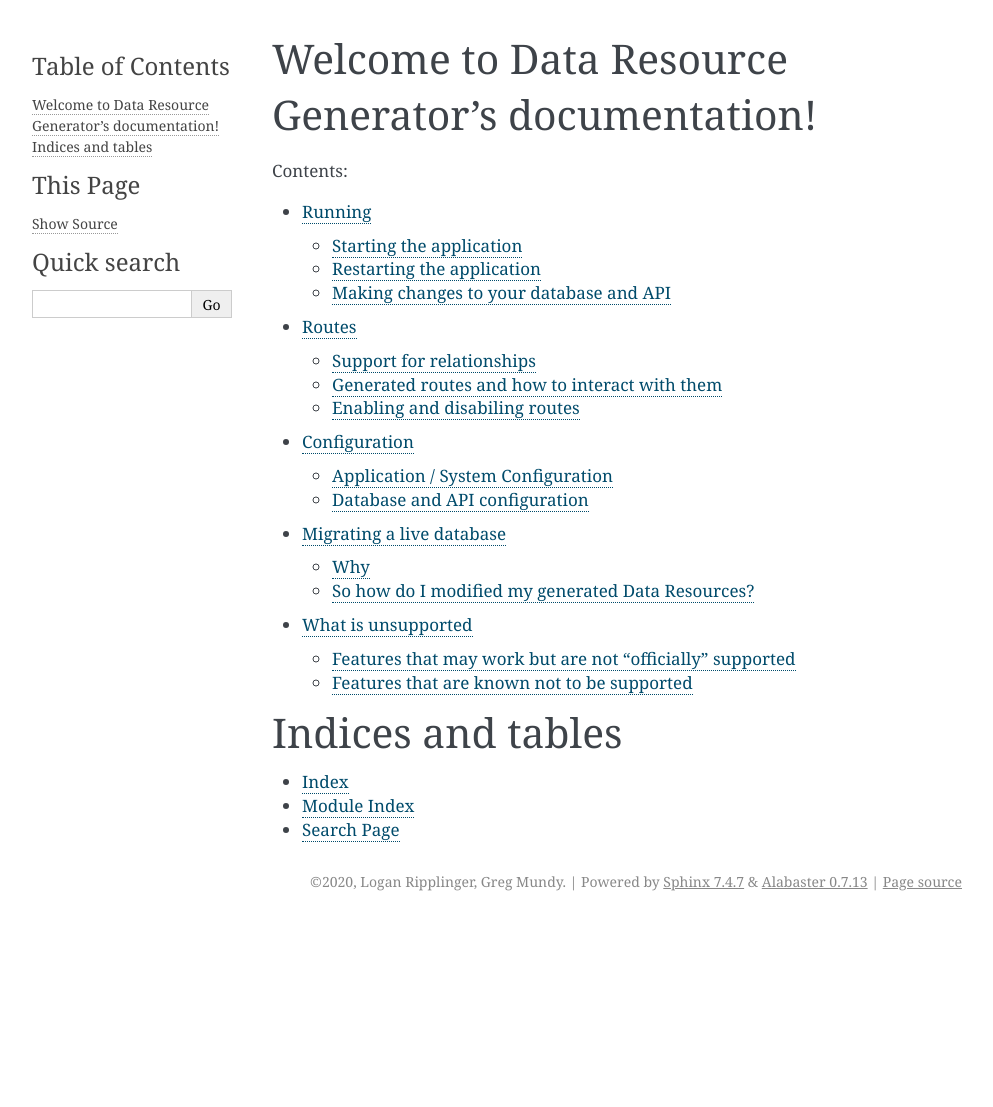
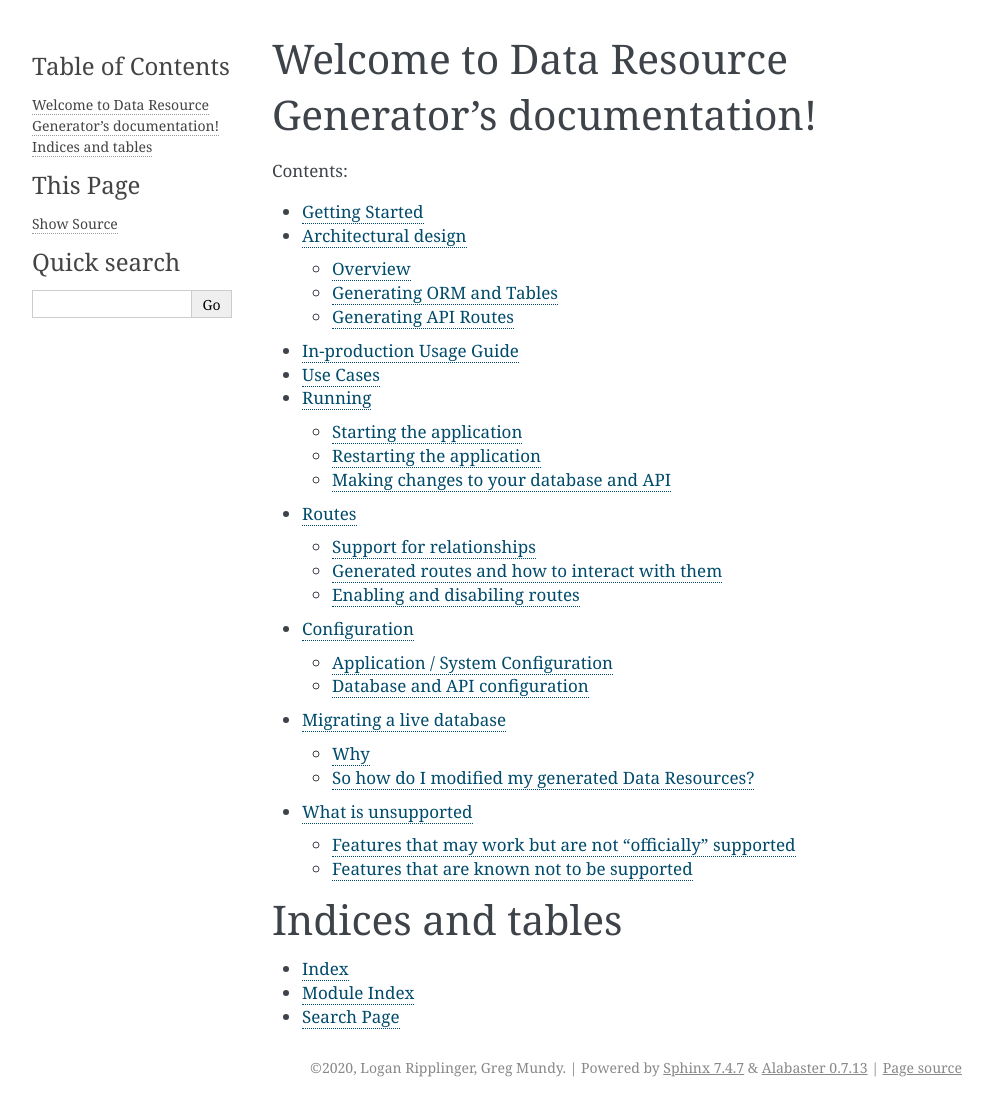
Before and after one commit to brighthive/data-resource-generator, a Sphinx documentation site: the page built from docs/source/index.rst, in a window 1280 px wide. Shown: the whole page, without its empty margins (148-1141 px from the left). Built offline with Sphinx 7.4.7, drawn with Linux system fonts in a browser that asks for light colours; pages that are not in the unit, such as notebooks, are missing from menus; before the commit the page ends 921 px from its top, so only the background shows below that.

Commit message:
chore: Update docs

```diff
--- a/docs/source/index.rst
+++ b/docs/source/index.rst
@@ -5,12 +5,16 @@ Welcome to Data Resource Generator's documentation!
    :maxdepth: 2
    :caption: Contents:
 
-   running
-   routes
-   configuration
-   datatypes
-   migrating
-   unsupported_features
+   getting_started
+   architectural_design
+   in_prod_usage
+   use_cases
+   references/running
+   references/routes
+   references/configuration
+   references/datatypes
+   references/migrating
+   roadmap/unsupported_features
 
 
 
```
Also changed, not shown: README.md (+5 -3 lines), docs/source/architectural_design.rst (added, +47 -0 lines), docs/source/getting_started.rst (added, +12 -0 lines), docs/source/in_prod_usage.rst (added, +8 -0 lines), docs/source/use_cases.rst (added, +14 -0 lines), docs/source/references/configuration.rst (renamed from docs/source/configuration.rst), docs/source/references/migrating.rst (renamed from docs/source/migrating.rst), docs/source/references/routes.rst (renamed from docs/source/routes.rst), docs/source/references/running.rst (renamed from docs/source/running.rst), docs/source/references/types.rst (renamed from docs/source/types.rst), docs/source/roadmap/unsupported_features.rst (renamed from docs/source/unsupported_features.rst).
